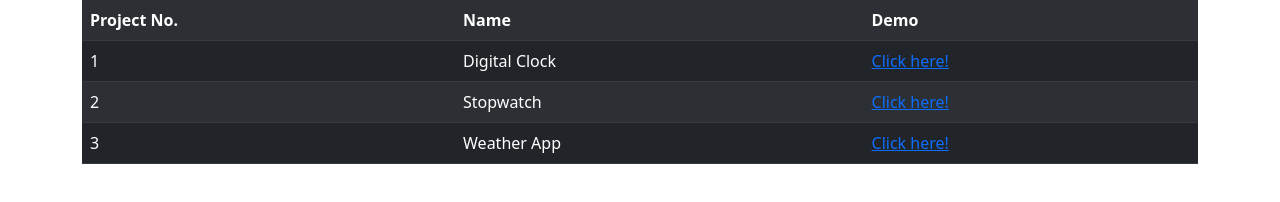
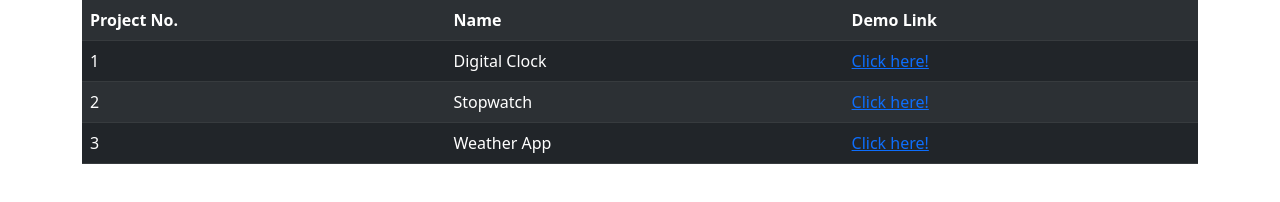
Before and after one commit to CodeWithPranta/js_projects, a plain HTML site: page index.html in a window 1280 px wide. Drawn offline with nearby package versions, Linux system fonts and the light colour scheme.

Commit message:
demi link

```diff
--- a/index.html
+++ b/index.html
@@ -16,7 +16,7 @@
                         <tr>
                             <th>Project No.</th>
                             <th>Name</th>
-                            <th>Demo</th>
+                            <th>Demo Link</th>
                         </tr>
                         <tr>
                             <td>1</td>
```
